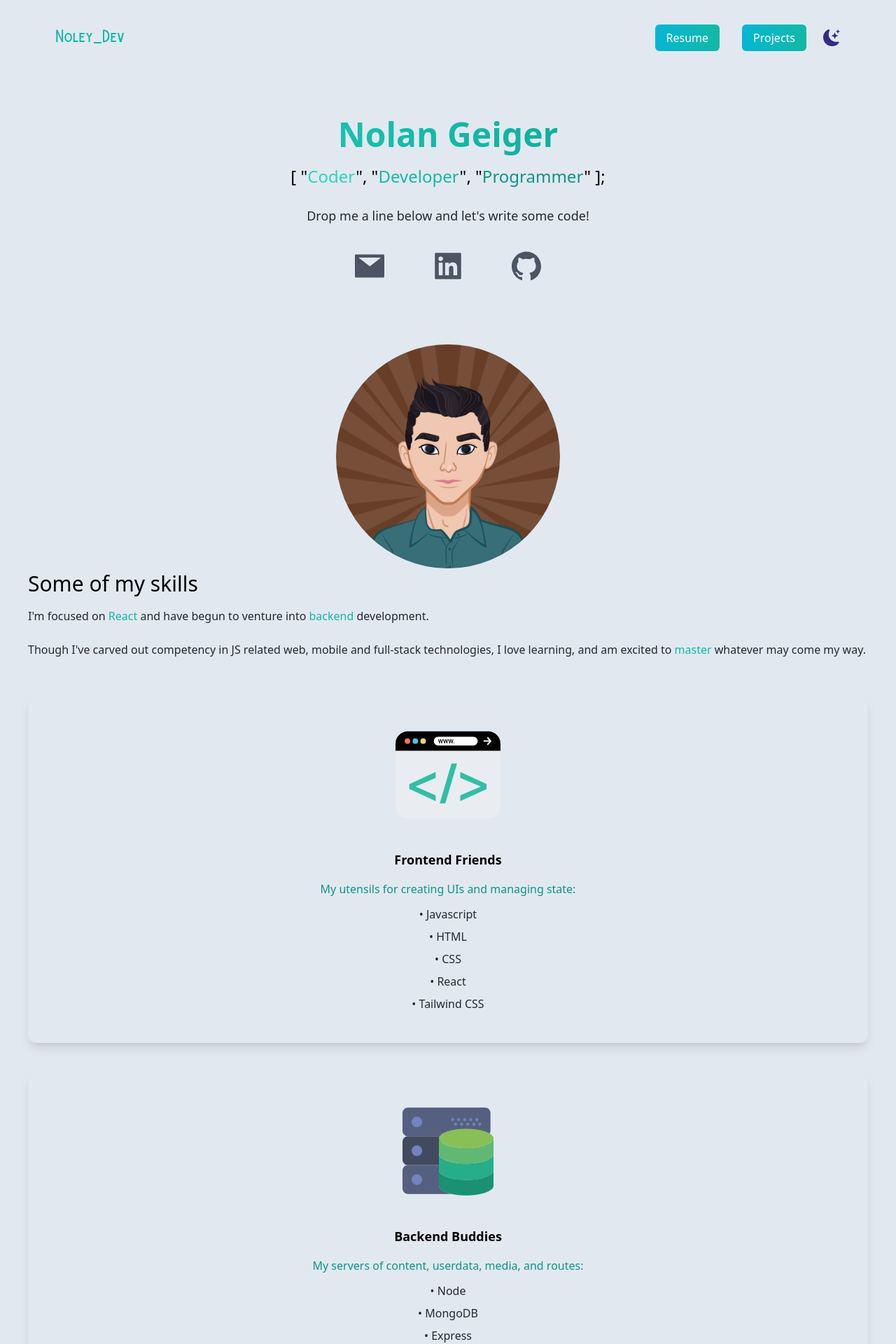
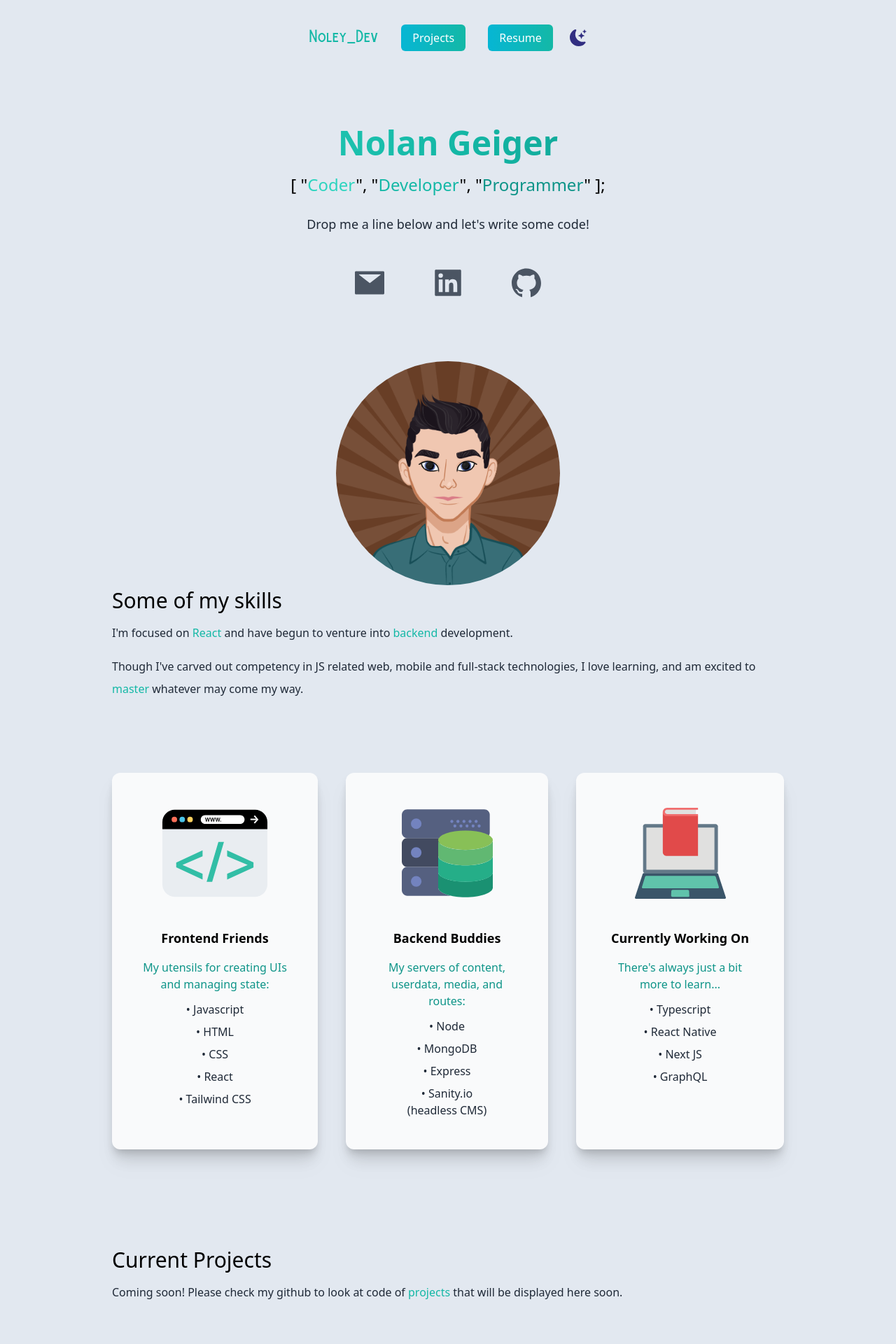
Before and after one commit to NoleyNarbar/tw-portfolio, a Next.js app: page / in a window 1280 px wide. Shown: the top 1920 px of the page at 70% size. Built offline with nearby package versions, Linux system fonts and the light colour scheme.

Commit message:
Styling adjustments for readability

```diff
--- a/pages/index.jsx
+++ b/pages/index.jsx
@@ -1,4 +1,4 @@
-import Head from 'next/head'
+import Head from 'next/head';
 import {BsFillMoonStarsFill, BsFillSunFill} from 'react-icons/bs';
 import {AiFillMail, AiFillLinkedin, AiOutlineGithub} from 'react-icons/ai'
 import Image from 'next/image';
@@ -8,10 +8,36 @@ import frontenddevelopment from "../public/frontenddevelopment.svg";
 import databasebackend from "../public/databasebackend.svg";
 import studyinglaptop from "../public/studyinglaptop.svg";
 
-import React, { useState } from 'react';
+import React, { useState, useEffect } from 'react';
 
 export default function Home() {
   const [darkMode, setDarkMode] = useState(false);
+
+  useEffect(() => {
+    const targets = document.querySelectorAll(".js-show-on-scroll");
+
+    const callback = function(entries) {
+      entries.forEach(entry => {
+        // Is the element in the viewport?
+        if(entry.isIntersecting) {
+          entry.target.classList.add("motion-safe:animate-fadeIn")
+        } else {
+          entry.target.classList.remove("motion-safe:animate-fadeIn");
+        }
+      })
+    }
+
+    const observer = new IntersectionObserver(callback);
+
+    targets.forEach(function(target) {
+      target.classList.add("opacity-0");
+      observer.observe(target);
+    })
+  }, []);
+
+
+
+
   return (
     <div className={darkMode ? "dark" : ""}>
       <Head>
@@ -21,24 +47,26 @@ export default function Home() {
         <link rel="icon" type="image/png" sizes="16x16" src="../public/favicon16x16.png" />
       </Head>
 
-      <main className="bg-slate-200 px-10 md:px-20 lg:px-40 dark:bg-gray-900">
+      <main className="bg-slate-200 px-10 md:px-20 lg:px-40 dark:bg-gray-900 xs:w-full">
         <section className='min-h-screen'>
-          <nav className='p-10 mb-12 flex justify-between'>
-            <h1 className='text-teal-500 text-xl font-burtons '>Noley_Dev</h1>
-            <ul className='flex items-center'>
-              <li>
-                <a className="bg-gradient-to-r from-cyan-500 to-teal-500 text-white px-4 py-2 rounded-md ml-8" href="/resume">Resume</a>
+          <nav className='xs:pl-0 p-10 xs:p-4 xs:mb-4 mb-12'>
+            <ul className='flex items-center justify-center xs:grid xs:grid-cols-2 '>
+              <li className='text-teal-500 xs:text-lg text-xl font-burtons xs:p-2 xs:m-1 xs:order-first xs:flex xs:items-center xs:justify-center'>
+              <h1 >Noley_Dev</h1>
               </li>
               <li>
-                <a className="bg-gradient-to-r from-cyan-500 to-teal-500 text-white px-4 py-2 rounded-md ml-8" href="#projects">Projects</a>
+                <a className="bg-gradient-to-r from-cyan-500 to-teal-500 text-white px-4 py-2 rounded-md xs:ml-2 ml-8 xs:flex xs:items-center xs:justify-center" href="#projects">Projects</a>
               </li>
-              <li className="ml-6" >{ darkMode ? <BsFillSunFill onClick={() => setDarkMode(!darkMode)} className="cursor-pointer text-2xl fill-yellow-200"/> : <BsFillMoonStarsFill onClick={() => setDarkMode(!darkMode)} className="cursor-pointer text-2xl fill-indigo-900"/> } </li>
+              <li>
+                <a className="bg-gradient-to-r from-cyan-500 to-teal-500 text-white px-4 py-2 rounded-md xs:ml-2 ml-8 xs:flex xs:items-center xs:justify-center" href="/resume">Resume</a>
+              </li>
+              <li className="ml-6 xs:order-first xs:flex xs:items-center xs:justify-center" >{ darkMode ? <BsFillSunFill onClick={() => setDarkMode(!darkMode)} className="cursor-pointer text-2xl fill-yellow-200"/> : <BsFillMoonStarsFill onClick={() => setDarkMode(!darkMode)} className=" cursor-pointer text-2xl fill-indigo-900"/> } </li>
 
             </ul>
           </nav>
-          <div className="text-center p-10 xxs:p-1">
+          <div className="text-center p-4 xs:p-1 xs:text-lg">
             <h2 className="font-extrabold text-transparent bg-clip-text bg-gradient-to-r from-teal-400 via-teal-500 to-teal-600 text-5xl py-2 mb-2">Nolan Geiger</h2>
-            <h3 className="text-2xl py-1 dark:text-violet-500">[ "<span className="text-teal-400">Coder</span>", "<span className="text-teal-500">Developer</span>", "<span className="text-teal-600">Programmer</span>" ];</h3>
+            <h3 className="text-2xl py-1 dark:text-violet-500">[ "<span className="text-teal-400">Coder</span>", "<span className="text-teal-500">Developer</span>", "<span className="text-teal-600 ">Programmer</span>" ];</h3>
             <p className="text-lg py-5 leading-8 text-gray-800 dark:text-white">
               Drop me a line below and let's write some code!
             </p>
@@ -48,13 +76,13 @@ export default function Home() {
             <a href="https://www.linkedin.com/in/nolangeiger/"><AiFillLinkedin className="hover:animate-spin hover:fill-blue-800 dark:fill-green-200" /></a>
             <a href="https://github.com/NoleyNarbar"><AiOutlineGithub className="hover:animate-pulse hover:fill-red-900 dark:fill-green-200" /></a>
           </div>
-          <div className="relative mx-auto bg-gradient-to-b from-teal-500 rounded-full w-80 h-80 mt-20 overflow-hidden">
+          <div className="relative mx-auto bg-gradient-to-b from-teal-500 rounded-full w-80 h-80 mt-20 overflow-hidden xs:mb-4">
             { darkMode ? <Image src={NolanDarkBig} /> : <Image src={nolan} />}
 
           </div>
         </section>
         <section>
-          <div><h3 className="text-3xl py-1 dark:text-white ">Some of my skills</h3>
+          <div className="xs:font-semibold"><h3 className="text-3xl py-1 dark:text-white ">Some of my skills</h3>
             <p className="text-md py-2 leading-8 text-gray-800 dark:text-gray-200">
               I'm focused on
               <span className="text-teal-500"> React </span>
@@ -62,11 +90,11 @@ export default function Home() {
               and have begun to venture into <span className="text-teal-500">backend </span> development.
             </p>
             <p className="text-md py-2 leading-8 text-gray-800 dark:text-gray-200">
-              Though I've carved out competency in JS related web, mobile and full-stack technologies, I love learning, and am excited to <span className="text-teal-500">master </span> whatever may come my way.
+              Though I've carved out competency in JS related web, mobile and full-stack technologies, I love learning, and am excited to <span className="text-teal-500 ">master </span> whatever may come my way.
             </p>
           </div>
-          <div className="lg:flex gap-10">
-            <div className="text-center shadow-lg p-10 rounded-xl my-10  dark:bg-lime-50 flex-1">
+          <div className="grid grid-flow-col gap-10  my-14 xs:grid-flow-row">
+            <div className="bg-gray-50 text-center drop-shadow-xl shadow-xl p-10 rounded-xl my-10  dark:bg-lime-50 flex-1">
               <Image src={frontenddevelopment} width={150} height={150} className="mx-auto" />
               <h3 className="text-lg  pt-8 pb-2 font-bold dark:text-purple-900">
               Frontend Friends
@@ -82,7 +110,7 @@ export default function Home() {
               <p className="text-gray-800 dark:text-indigo-900 py-1">&#x2022; Tailwind CSS</p>
 
             </div>
-            <div className="text-center shadow-lg p-10 rounded-xl my-10 dark:bg-white flex-1">
+            <div className="bg-gray-50 drop-shadow-xl text-center shadow-xl p-10 rounded-xl my-10 dark:bg-white flex-1">
               <Image src={databasebackend} width={130} height={130} className="mx-auto my-2.5" />
               <h3 className="text-lg font-bold dark:text-purple-900  pt-8 pb-2">
                 Backend Buddies
@@ -96,10 +124,10 @@ export default function Home() {
               <p className="text-gray-800 py-1 dark:text-indigo-900">&#x2022; Express</p>
               <p className="text-gray-800 py-1 dark:text-indigo-900">&#x2022; Sanity.io <br/>(headless CMS)</p>
             </div>
-            <div className="text-center shadow-lg p-10 rounded-xl my-10 dark:bg-white flex-1">
+            <div className="bg-gray-50 drop-shadow-xl text-center shadow-xl p-10 rounded-xl my-10 dark:bg-white flex-1">
             <Image src={studyinglaptop} width={130} height={130} className="mx-auto my-2.5" />
 
-              <h3 className="text-lg font-bold dark:text-purple-900 pt-8 pb-2 ">Currently Learning</h3>
+              <h3 className="text-lg font-bold dark:text-purple-900 pt-8 pb-2 ">Currently Working On</h3>
               <p className="py-2 text-teal-600 dark:text-blue-700">
                 There's always just a bit more to learn...
               </p>
--- a/pages/resume.jsx
+++ b/pages/resume.jsx
@@ -16,7 +16,7 @@ const resume = () => {
         <link rel="icon" type="image/png" sizes="16x16" src="../public/favicon16x16.png" />
       </Head>
       <div className="w-full font-mono border-[16px] border-slate-400 bg-gray-50 mb-0 p-0 ">
-<button className="xxs:relative xxs:left-0 xxs:top-0 xxs:rounded-none absolute top-5 left-5 bg-blue-500 hover:bg-blue-700 text-white font-bold py-2 px-4 rounded-full"><a href="/#"> &laquo; Portfolio</a></button>
+<button className="xs:relative xs:left-0 xs:top-0 xs:rounded-none absolute top-5 left-5 bg-blue-500 hover:bg-blue-700 text-white font-bold py-2 px-4 rounded-full"><a href="/#"> &laquo; Portfolio</a></button>
            <div className=" flex flex-col items-center">
              <div className="flex flex-row h-[50px] font-bold mt-6">
              <h1 className="mr-8 mt-2 text-[24px]">Nolan</h1><Image className="" src={resumeasset}
--- a/tailwind.config.js
+++ b/tailwind.config.js
@@ -7,11 +7,25 @@ module.exports = {
   ],
   theme: {
     screens: {
-      'xxs': '200px', // min-width
+      xs: { max: '575px' }, // Mobile (iPhone 3 - iPhone XS Max).
+      sm: { min: '576px', max: '897px' }, // Mobile (matches max: iPhone 11 Pro Max landscape @ 896px).
+      md: { min: '898px', max: '1199px' }, // Tablet (matches max: iPad Pro @ 1112px).
+      lg: { min: '1200px' }, // Desktop smallest.
+      xl: { min: '1159px' }, // Desktop wide.
+      xxl: { min: '1359px' } // Desktop widescreen.
     },
     extend: {
       fontFamily: {
         burtons: 'burtons',
+      },
+      keyframes: {
+        fadein: {
+          "0%" : { opacity : 0 },
+          "100%" : { opacity: 1}
+        },
+        variants: {
+          animation: ["motion-safe"]
+        }
       }
     },
   },
```
